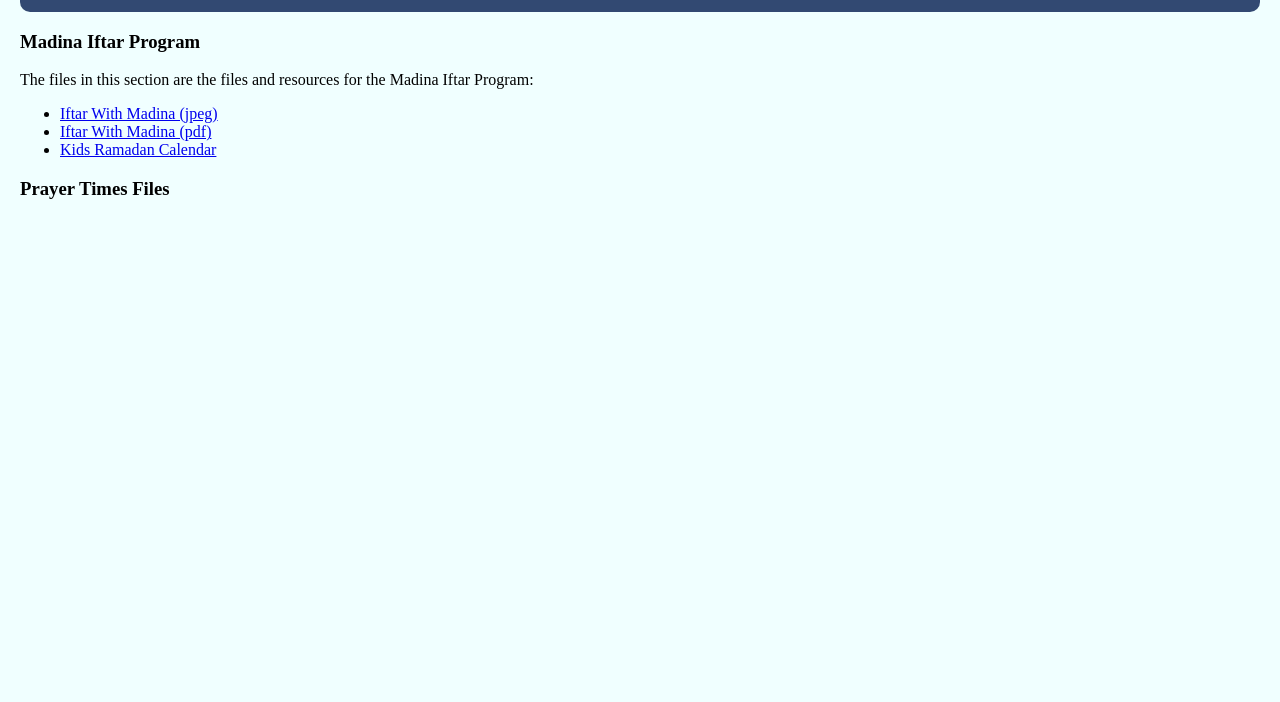
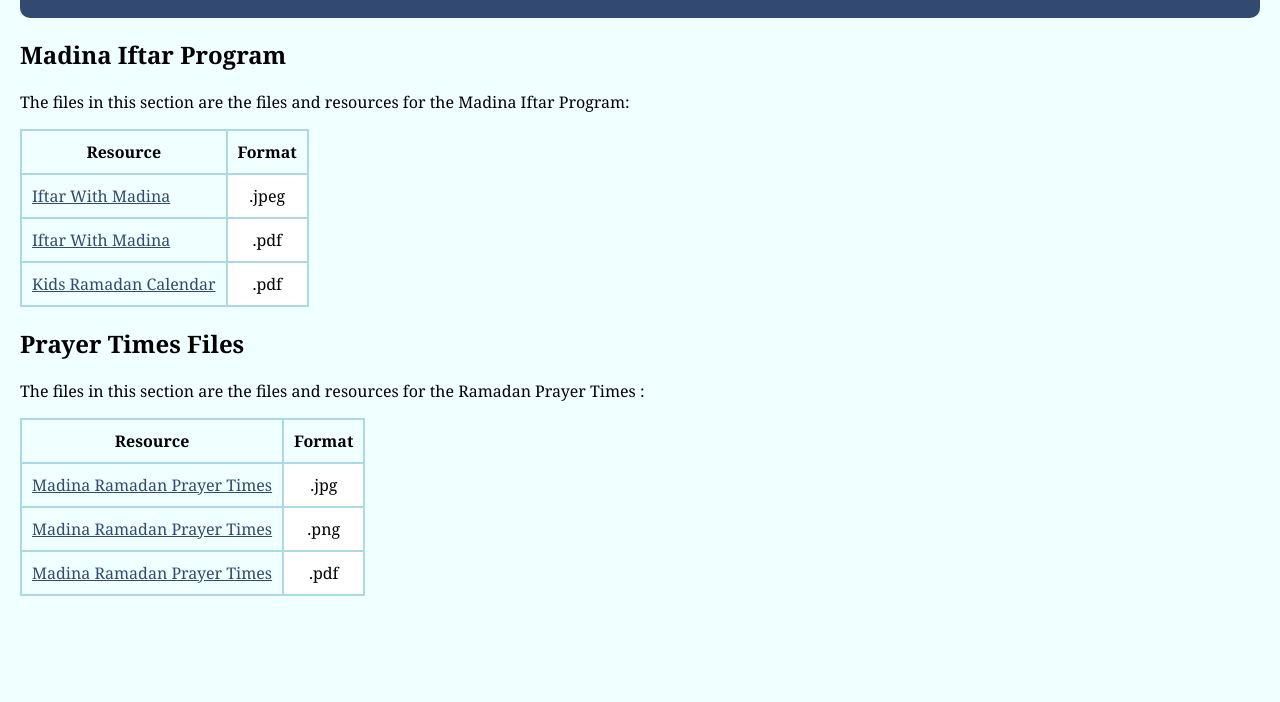
Before and after one commit to MadinaEducation/Ramadan2020, a plain HTML site: page index.html in a window 1280 px wide. Shown: the part 98-800 px from the top of the page. Drawn offline with Linux system fonts and the light colour scheme.

Commit message:
organized the links in tables on the webpage

```diff
--- a/index.html
+++ b/index.html
@@ -11,25 +11,54 @@
         <h1>Madina Ramadan 2020 Files</h1>
     </header>
 
-    <h3>Madina Iftar Program</h3>
+    <h2>Madina Iftar Program</h2>
     <p>
         The files in this section are the files and resources for the Madina Iftar Program:
-        <ul>
-            <li>
-                <a href="images/IftarWithMadina.jpeg">Iftar With Madina (jpeg)</a>
-            </li>
-            <li>
-                <a href="pdfs/IftarWithMadina.pdf">Iftar With Madina (pdf)</a>
-            </li>
-            <li>
-                <a href="pdfs/krc-2020.pdf">Kids Ramadan Calendar</a>
-            </li>
-        </ul>
+        <table>
+            <thead>
+                <th>Resource</th>
+                <th>Format</th>
+            </thead>
+            <tbody>
+                <tr>
+                    <td><a href="images/IftarWithMadina.jpeg">Iftar With Madina</a></td>
+                    <td>.jpeg</td>
+                </tr>
+                <tr>
+                    <td> <a href="pdfs/IftarWithMadina.pdf">Iftar With Madina</td>
+                    <td>.pdf</td>
+                </tr>
+                <tr>
+                    <td><a href="pdfs/krc-2020.pdf">Kids Ramadan Calendar</a></td>
+                    <td>.pdf</td>
+                </tr>
+            </tbody>
+        </table>
     </p>
 
-    <h3>Prayer Times Files</h3>
+    <h2>Prayer Times Files</h2>
     <p>
-
+        The files in this section are the files and resources for the Ramadan Prayer Times  :
+        <table>
+            <thead>
+                <th>Resource</th>
+                <th>Format</th>
+            </thead>
+            <tbody>
+                <tr>
+                    <td><a href="images/MadinaRamadanTimesFlyer2020.jpg">Madina Ramadan Prayer Times</a></td>
+                    <td>.jpg</td>
+                </tr>
+                <tr>
+                    <td><a href="images/MadinaRamadanTimesFlyer2020.png">Madina Ramadan Prayer Times</a></td>
+                    <td>.png</td>
+                </tr>
+                <tr>
+                    <td><a href="pdfs/MadinaRamadanTimesFlyer2020.pdf">Madina Ramadan Prayer Times</a></td>
+                    <td>.pdf</td>
+                </tr>
+            </tbody>
+        </table>
     </p>
 </body>
 </html>
--- a/styles.css
+++ b/styles.css
@@ -4,6 +4,7 @@ body{
     background-color: azure;
     margin: 10px;
     padding: 10px;
+    font-family: Cambria, Cochin, Georgia, Times, 'Times New Roman', serif;
 }
 
 header{
@@ -13,3 +14,24 @@ header{
     color: white;
     text-align: center;
 }
+
+a{
+    color:  rgb(50, 73, 114);
+}
+
+table{
+    border-collapse: collapse;
+}
+
+th, tbody > tr > * {
+    border: 2px solid lightblue;
+}
+
+td, th{
+    padding: 10px;
+}
+
+tr > td:nth-child(2){
+    background-color: white;
+    text-align: center;
+}
```
